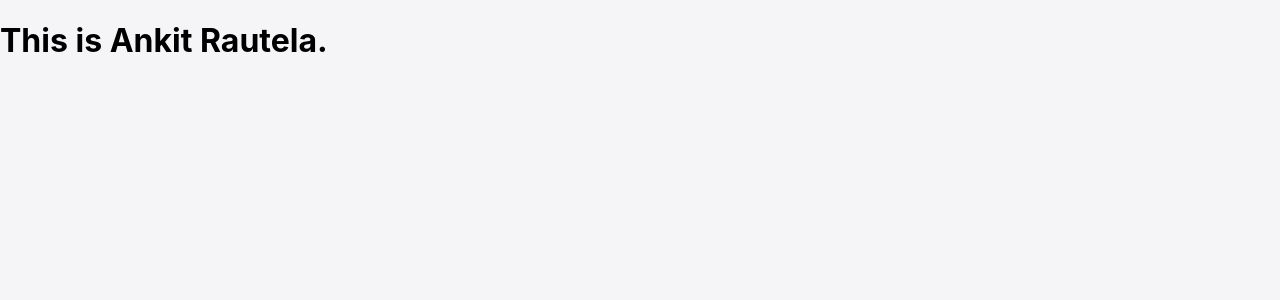
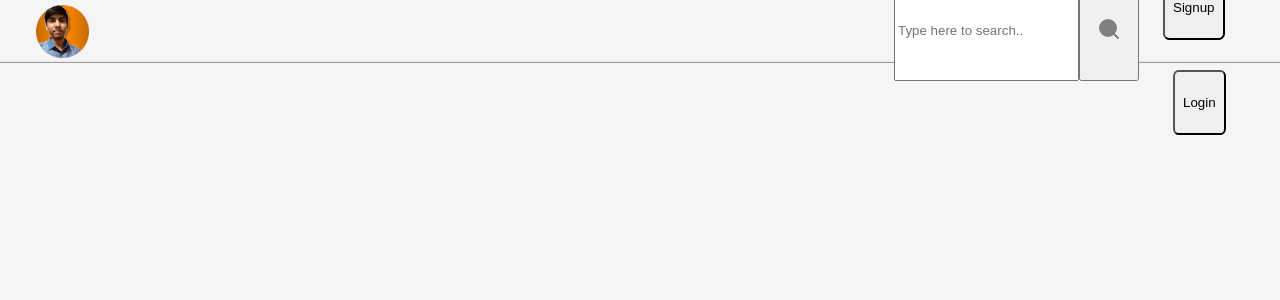
Before and after one commit to Authtbh/CodeByAnkit, a React (Vite) app: page /Home in a window 1280 px wide. Shown: the top 300 px of the page. Built offline with nearby package versions, Linux system fonts and the light colour scheme.

Commit message:
Work on Header UI

```diff
--- a/index.html
+++ b/index.html
@@ -3,7 +3,7 @@
 
 <head>
   <meta charset="UTF-8" />
-  <link rel="icon" type="image/svg+xml" href="/src/assets/book-a.png" />
+  <link rel="icon" type="image/svg+xml" href="/src/assets/profile-pic.png" />
   <meta name="viewport" content="width=device-width, initial-scale=1.0" />
   <title>Ankit's Projects</title>
   <title>ankit-rautela</title>
--- a/package.json
+++ b/package.json
@@ -5,8 +5,8 @@
   "version": "0.0.0",
   "type": "module",
   "scripts": {
-    "predeploy":"npm run build",
-    "deploy":"gh-pages -d dist",
+    "predeploy": "npm run build",
+    "deploy": "gh-pages -d dist",
     "dev": "vite",
     "build": "vite build",
     "lint": "eslint . --ext js,jsx --report-unused-disable-directives --max-warnings 0",
@@ -27,6 +27,6 @@
     "eslint-plugin-react-hooks": "^4.6.0",
     "eslint-plugin-react-refresh": "^0.4.5",
     "gh-pages": "^6.1.1",
-    "vite": "^5.1.6"
+    "vite": "^5.2.2"
   }
 }
--- a/src/App.css
+++ b/src/App.css
@@ -62,3 +62,82 @@
   /* transition: red 1s; */
   color: white;
 }
+
+.profile-image,img {
+  height: 53px;
+  width: auto;
+  /* background-color: pink;   */
+  /* border: 1px solid red; */
+  margin-top: 1px;
+  margin-left: 18px;
+  margin-right: 640px;
+}
+
+.header {
+  height: 60px;
+  /* background-color: green;   */
+  /* border: 1px solid blue; */
+  /* border-bottom: 1px solid white; */
+  border-bottom-style: ridge;
+  display: flex;
+  flex-direction: row;
+  align-items: center;
+}
+
+.logo-section{
+  width: 800px;
+}
+
+.search-section {
+  /* background-color: green;    */
+  /* border: 1px solid blue; */
+  /* width: 100px; */
+  /* height: 50px; */
+  /* border-radius: 10px; */
+  display: flex;
+  flex-direction: row;
+  padding: 14px;
+}
+
+.input {
+  all: unset;
+  font: 16px system-ui;
+  color: #fff;
+  height: 100%;
+  width: 100%;
+  padding: 6px 10px;
+}
+
+.search-icon {
+  color: grey;
+  transition: color 0.3s ease;
+  fill: currentColor;
+  width: 24px;
+  height: 24px;
+  padding: 10px;
+}
+
+.search-icon:hover{
+  color: black;
+  cursor: pointer;
+}
+
+.Button-section {
+  display: flex;
+  flex-direction: row;
+  margin-left: 80px;;
+}
+
+.signUp-button{
+  height: 50%;
+  margin: 10px;
+  border-radius: 10%;
+  padding: 8px;
+}
+
+.logIn-button{
+  height: 50%;
+  margin: 20px;
+  border-radius: 10%;
+  padding: 8px;
+}
--- a/src/Components/Home.jsx
+++ b/src/Components/Home.jsx
@@ -1,9 +1,35 @@
 import React from "react";
+import { Search } from "lucide-react";
 
 const Home = () => {
   return (
     <>
-      <h1>This is Ankit Rautela.</h1>
+      <div className="header">
+        <div className="logo-section">
+          <div className="profile-image">
+            <img src="/src/assets/profile-pic.png" alt="logo" />
+          </div>
+        </div>
+
+        <div className="Button-section">
+        <form className="search-section">
+          <input
+            type="search"
+            id="query"
+            placeholder="Type here to search.."
+            aria-label="Search through site content"
+          />
+          <button>
+            <Search className="search-icon" />
+          </button>
+        </form>
+        <div className="login-signIn">
+          <button className="signUp-button">Signup</button>
+          <button className="logIn-button">Login</button>
+
+        </div>
+        </div>
+      </div>
     </>
   );
 };
```
Also changed, not shown: src/assets/profile-pic.png (added), 1 other file (tests, documents, lock files or other folders).
